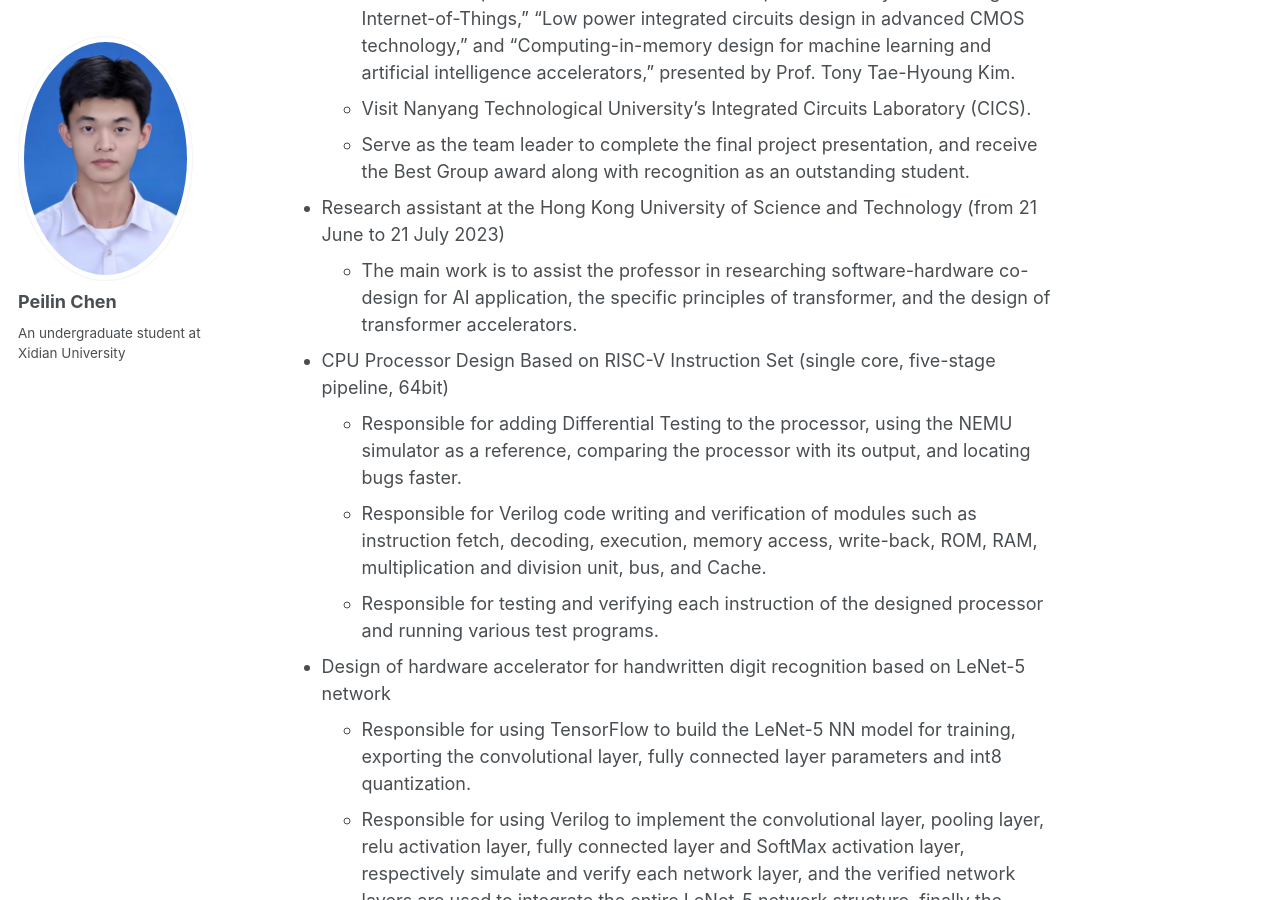
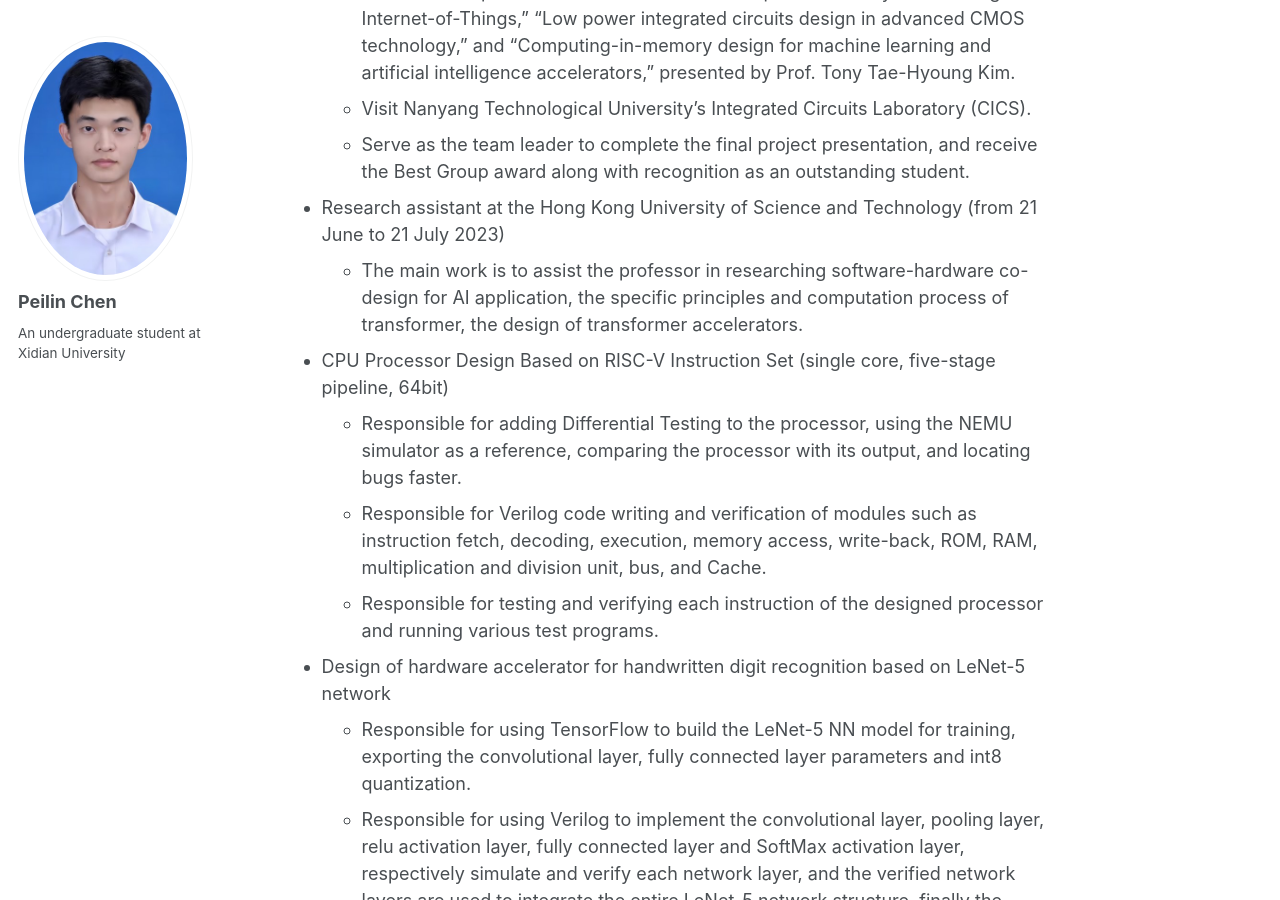
Before and after one commit to peilin-chen/peilin-chen.github.io, a Jekyll site: the page built from _pages/about.md, in a window 1280 px wide and 900 px high, scrolled down 641 px. Built offline with Jekyll 4.4.1, drawn with Linux system fonts in a browser that asks for light colours.

Commit message:
Update about.md

```diff
--- a/_pages/about.md
+++ b/_pages/about.md
@@ -22,7 +22,7 @@ WeChat&nbsp;&nbsp;&nbsp;&nbsp;:&nbsp;133-3650-5376&nbsp;&nbsp;&nbsp;&nbsp;&nbsp;
   - Visit Nanyang Technological University's Integrated Circuits Laboratory (CICS).
   - Serve as the team leader to complete the final project presentation, and receive the Best Group award along with recognition as an outstanding student.
 * Research assistant at the Hong Kong University of Science and Technology (from 21 June to 21 July 2023)
-  - The main work is to assist the professor in researching software-hardware co-design for AI application, the specific principles of transformer, and the design of transformer accelerators.
+  - The main work is to assist the professor in researching software-hardware co-design for AI application, the specific principles and computation process of transformer, the design of transformer accelerators.
 * CPU Processor Design Based on RISC-V Instruction Set (single core, five-stage pipeline, 64bit)
   - Responsible for adding Differential Testing to the processor, using the NEMU simulator as a reference, comparing the processor with its output, and locating bugs faster.
   - Responsible for Verilog code writing and verification of modules such as instruction fetch, decoding, execution, memory access, write-back, ROM, RAM, multiplication and division unit, bus, and Cache.
```
